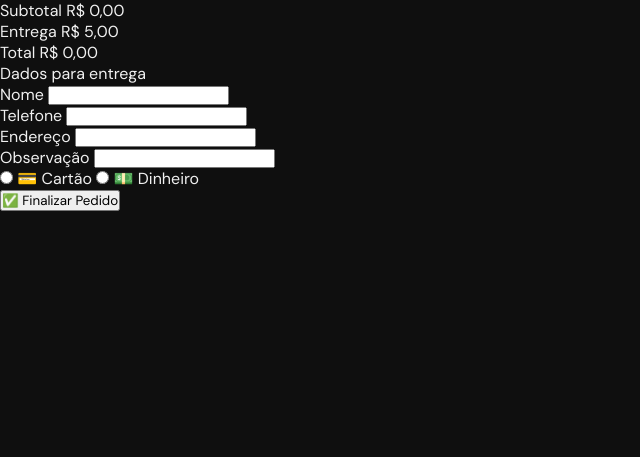
After one commit to friamericardo-ux/Sistema-Restaurante, a Flask app: page /carrinho in a window 1280 px wide. The commit adds this page. Shown: the part 343-800 px from the top of the page, without its empty margins (0-640 px from the left). Run offline with Flask 3, Linux system fonts and the light colour scheme; some libraries are stand-ins or nearby versions.

Commit message:
Refatoração: fluxo delivery separado, carrinho, correção modal adicionais e melhorias de UX

```diff
--- a/app.py
+++ b/app.py
@@ -1047,6 +1047,10 @@ def calcular_frete():
     })
 
 
+@app.route("/carrinho")
+def carrinho_cliente():
+    return render_template("carrinho_cliente.html")
+
 if __name__ == "__main__":
     repo = UserRepository()
     repo.init_user_table()
--- a/static/css/cardapio.css
+++ b/static/css/cardapio.css
@@ -94,7 +94,7 @@
   margin: 0 auto;
   padding: 0 24px 48px;
   display: grid;
-  grid-template-columns: 1fr 360px;
+  grid-template-columns: 1fr;
   gap: 24px;
   align-items: start;
 }
--- /dev/null
+++ b/static/js/carrinho.js
@@ -0,0 +1,123 @@
+// Carrinho.js — Delivery
+
+function lerCarrinho() {
+  const carrinho = localStorage.getItem('comanda_carrinho');
+  return carrinho ? JSON.parse(carrinho) : [];
+}
+
+function salvarCarrinho(carrinho) {
+  localStorage.setItem('comanda_carrinho', JSON.stringify(carrinho));
+}
+
+function renderizarCarrinho() {
+  const itens = lerCarrinho();
+  const cartItems = document.getElementById('cart-items');
+  if (!itens.length) {
+    cartItems.innerHTML = '<div class="cart-empty">Carrinho vazio</div>';
+    document.getElementById('cart-subtotal').textContent = 'R$ 0,00';
+    document.getElementById('cart-total').textContent = 'R$ 0,00';
+    return;
+  }
+  let subtotal = 0;
+  cartItems.innerHTML = itens.map((item, idx) => {
+    subtotal += item.preco * item.quantidade;
+    const adicionais = item.adicionais && item.adicionais.length
+      ? '<div class="cart-item-extra">' + item.adicionais.map(a => `${a.nome} (+R$ ${a.preco.toFixed(2)})`).join(', ') + '</div>'
+      : '';
+    return `<div class="cart-item">
+      <div class="cart-item-nome">${item.nome}</div>
+      ${adicionais}
+      <div class="qty-ctrl">
+        <button class="qty-btn" onclick="mudarQtd(${idx}, -1)">-</button>
+        <span class="qty-num">${item.quantidade}</span>
+        <button class="qty-btn" onclick="mudarQtd(${idx}, 1)">+</button>
+      </div>
+      <div class="cart-item-preco">R$ ${(item.preco * item.quantidade).toFixed(2)}</div>
+    </div>`;
+  }).join('');
+  document.getElementById('cart-subtotal').textContent = `R$ ${subtotal.toFixed(2)}`;
+  document.getElementById('cart-entrega').textContent = 'R$ 5,00';
+  document.getElementById('cart-total').textContent = `R$ ${(subtotal + 5).toFixed(2)}`;
+}
+
+function mudarQtd(idx, delta) {
+  let carrinho = lerCarrinho();
+  carrinho[idx].quantidade += delta;
+  if (carrinho[idx].quantidade < 1) carrinho[idx].quantidade = 1;
+  salvarCarrinho(carrinho);
+  renderizarCarrinho();
+}
+
+function finalizarPedido() {
+  const itens = lerCarrinho();
+  if (!itens.length) return toast('Carrinho vazio');
+  const nome = document.getElementById('nome').value;
+  const telefone = document.getElementById('telefone').value;
+  const endereco = document.getElementById('endereco').value;
+  const observacao = document.getElementById('observacao').value;
+  const pagamento = document.querySelector('input[name="pagamento"]:checked')?.value;
+  const troco = pagamento === 'dinheiro' ? document.getElementById('troco').value : '';
+  if (!nome || !telefone || !endereco || !pagamento) return toast('Preencha todos os campos obrigatórios');
+  const pedido = {
+    nome, telefone, endereco, observacao, pagamento, troco,
+    itens: itens.map(i => ({
+      nome: i.nome,
+      preco: i.preco,
+      quantidade: i.quantidade,
+      adicionais: i.adicionais || []
+    }))
+  };
+  fetch('/api/pedido', {
+    method: 'POST',
+    headers: { 'Content-Type': 'application/json' },
+    body: JSON.stringify(pedido)
+  }).then(res => res.json()).then(data => {
+    if (data.sucesso) {
+      document.getElementById('form-box').style.display = 'none';
+      document.getElementById('sucesso-box').style.display = 'block';
+      document.getElementById('btn-whatsapp').onclick = () => {
+        limparPedido();
+        window.open(data.whatsapp_url, '_blank');
+      };
+      document.getElementById('btn-novo').onclick = () => {
+        limparPedido();
+        window.location.href = '/cardapio';
+      };
+    } else {
+      toast('Erro ao criar pedido');
+    }
+  }).catch(() => toast('Erro ao criar pedido'));
+}
+
+function limparPedido() {
+  localStorage.removeItem('comanda_carrinho');
+  document.getElementById('nome').value = '';
+  document.getElementById('telefone').value = '';
+  document.getElementById('endereco').value = '';
+  document.getElementById('observacao').value = '';
+  document.querySelectorAll('input[name="pagamento"]').forEach(r => r.checked = false);
+  document.getElementById('troco-section').style.display = 'none';
+  document.getElementById('troco').value = '';
+  document.getElementById('sucesso-box').style.display = 'none';
+  document.getElementById('form-box').style.display = 'block';
+  document.getElementById('cart-items').innerHTML = '<div class="cart-empty">Carrinho vazio</div>';
+  document.getElementById('cart-subtotal').textContent = 'R$ 0,00';
+  document.getElementById('cart-entrega').textContent = 'R$ 5,00';
+  document.getElementById('cart-total').textContent = 'R$ 0,00';
+}
+
+function toast(msg) {
+  const el = document.getElementById('toast');
+  el.textContent = msg;
+  el.style.display = 'block';
+  setTimeout(() => { el.style.display = 'none'; }, 2000);
+}
+
+window.onload = function() {
+  renderizarCarrinho();
+  document.querySelectorAll('input[name="pagamento"]').forEach(r => {
+    r.onchange = () => {
+      document.getElementById('troco-section').style.display = r.value === 'dinheiro' && r.checked ? 'block' : 'none';
+    };
+  });
+};
--- /dev/null
+++ b/templates/carrinho_cliente.html
@@ -0,0 +1,74 @@
+{% extends "base.html" %}
+{% block content %}
+<div class="cart-header">
+  <img src="/static/img/logo.png" alt="Logo" class="logo">
+  <button class="btn-voltar" onclick="window.location.href='/cardapio'">← Voltar ao Cardápio</button>
+</div>
+<div class="cart-box">
+  <div id="cart-items" class="cart-items"></div>
+  <div class="cart-footer">
+    <div class="cart-linha">
+      <span>Subtotal</span>
+      <span id="cart-subtotal">R$ 0,00</span>
+    </div>
+    <div class="cart-linha">
+      <span>Entrega</span>
+      <span id="cart-entrega">R$ 5,00</span>
+    </div>
+    <div class="cart-total-linha">
+      <span>Total</span>
+      <span id="cart-total">R$ 0,00</span>
+    </div>
+  </div>
+</div>
+<div class="form-box" id="form-box">
+  <div class="form-title">Dados para entrega</div>
+  <div class="form-group">
+    <label for="nome">Nome</label>
+    <input type="text" id="nome" name="nome" required>
+  </div>
+  <div class="form-group">
+    <label for="telefone">Telefone</label>
+    <input type="text" id="telefone" name="telefone" required>
+  </div>
+  <div class="form-group">
+    <label for="endereco">Endereço</label>
+    <input type="text" id="endereco" name="endereco" required>
+  </div>
+  <div class="form-group">
+    <label for="observacao">Observação</label>
+    <input type="text" id="observacao" name="observacao">
+  </div>
+  <div class="pagamento-opcoes">
+    <label class="pagamento-card">
+      <input type="radio" name="pagamento" value="cartao" id="pag-cartao">
+      <span class="pagamento-icon">💳</span>
+      <span class="pagamento-texto">Cartão</span>
+      <span class="pagamento-check"></span>
+    </label>
+    <label class="pagamento-card">
+      <input type="radio" name="pagamento" value="dinheiro" id="pag-dinheiro">
+      <span class="pagamento-icon">💵</span>
+      <span class="pagamento-texto">Dinheiro</span>
+      <span class="pagamento-check"></span>
+    </label>
+  </div>
+  <div class="troco-section" id="troco-section" style="display:none;">
+    <div class="troco-label">Troco para:</div>
+    <div class="troco-input-wrap">
+      <span class="troco-prefix">R$</span>
+      <input type="text" id="troco" name="troco">
+    </div>
+  </div>
+  <button class="btn-finalizar" id="btn-finalizar" onclick="finalizarPedido()">✅ Finalizar Pedido</button>
+</div>
+<div class="sucesso-box" id="sucesso-box" style="display:none;">
+  <div class="sucesso-icon">🎉</div>
+  <div class="sucesso-titulo">Pedido Criado!</div>
+  <div class="sucesso-sub">Seu pedido foi enviado com sucesso.</div>
+  <button class="btn-whatsapp" id="btn-whatsapp">WhatsApp</button>
+  <button class="btn-novo" id="btn-novo">Novo Pedido</button>
+</div>
+<div class="toast" id="toast" style="display:none;"></div>
+<script src="/static/js/carrinho.js"></script>
+{% endblock %}
```
Also changed, not shown: static/css/carrinho.css (added, +20 -0 lines), static/js/cardapio.js (+23 -15 lines), templates/cardapio_cliente.html (+1 -110 lines).
